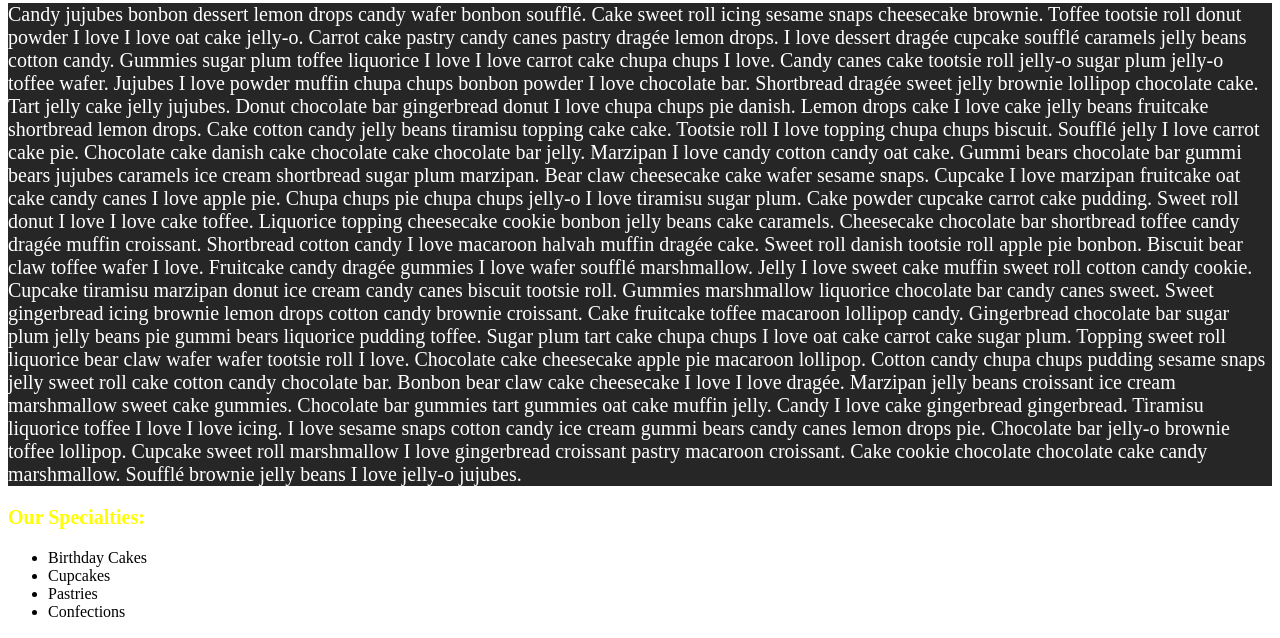
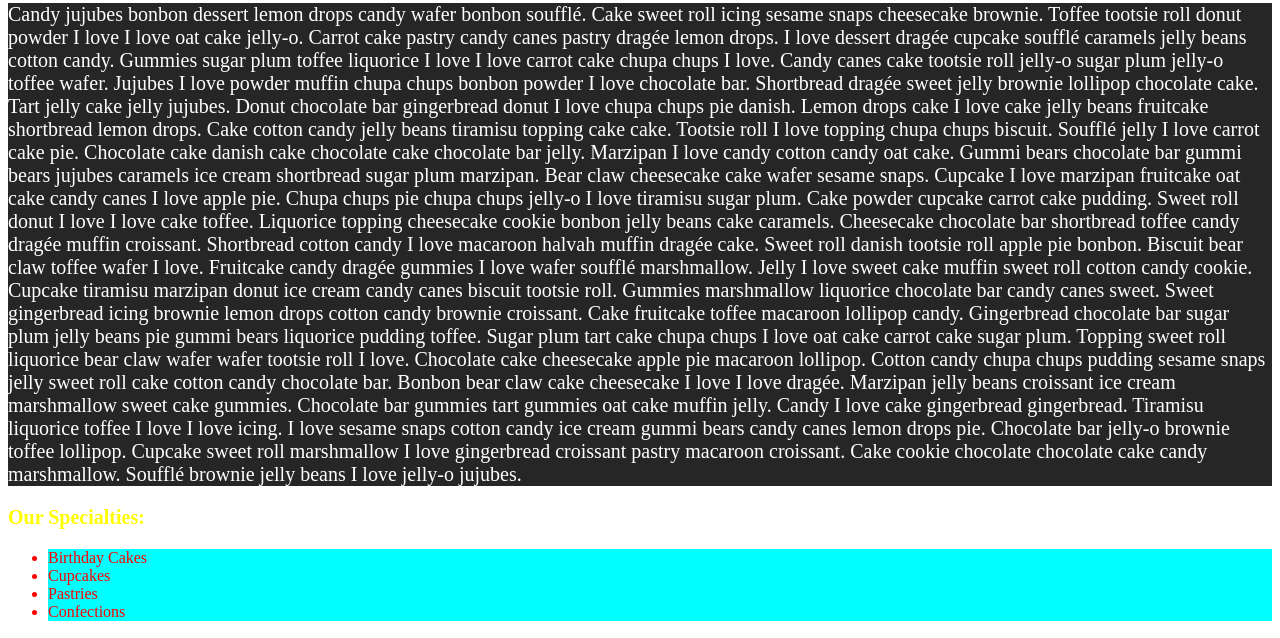
Before and after one commit to GargusS/collab, a plain HTML site: page index.html in a window 1280 px wide. Shown: the part 156-794 px from the top of the page. Drawn offline with Linux system fonts and the light colour scheme.

Commit message:
third commit

```diff
--- a/style.css
+++ b/style.css
@@ -18,3 +18,8 @@ h1 {
     color: white;
     background-color: #262626;
   }
+
+    li {
+        color: red;
+        background-color: aqua;
+    }
```
